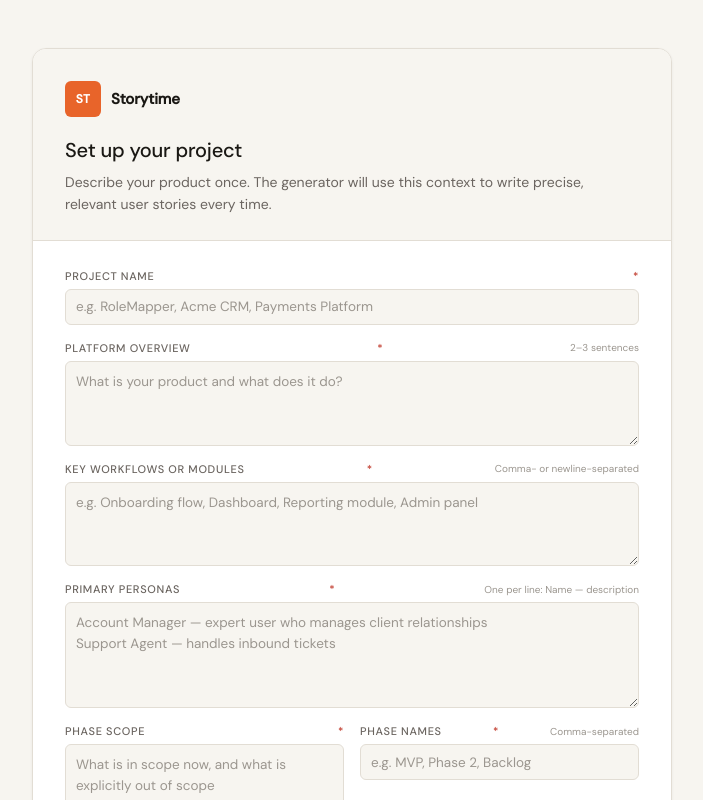
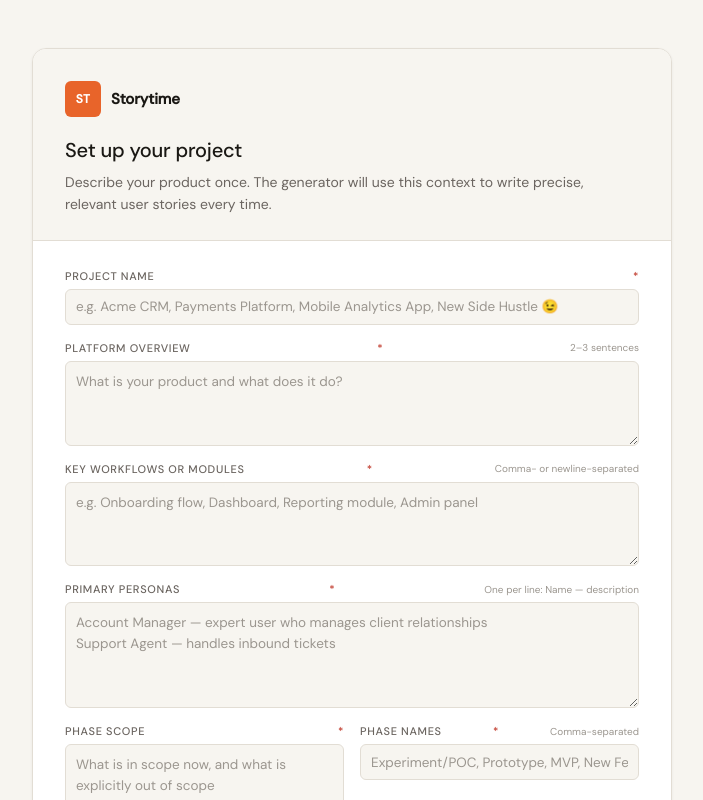
Before and after one commit to garelaos/rolemapper-story-gen, a React (Create React App) app: page / in a window 1280 px wide. Shown: the top 800 px of the page, without its empty margins (288-991 px from the left). Built offline with nearby package versions, Linux system fonts and the light colour scheme.

Commit message:
Update setup form placeholder text

```diff
--- a/src/ProjectSetup.js
+++ b/src/ProjectSetup.js
@@ -110,7 +110,7 @@ export default function ProjectSetup({ onComplete, onCancel, initialValues }) {
                 className={`field-input${errors.projectName ? ' field-input-error' : ''}`}
                 value={fields.projectName}
                 onChange={e => set('projectName', e.target.value)}
-                placeholder="e.g. RoleMapper, Acme CRM, Payments Platform"
+                placeholder="e.g. Acme CRM, Payments Platform, Mobile Analytics App, New Side Hustle 😉"
               />
             </Field>
 
@@ -166,7 +166,7 @@ export default function ProjectSetup({ onComplete, onCancel, initialValues }) {
                   className={`field-input${errors.phaseNames ? ' field-input-error' : ''}`}
                   value={fields.phaseNames}
                   onChange={e => set('phaseNames', e.target.value)}
-                  placeholder="e.g. MVP, Phase 2, Backlog"
+                  placeholder="Experiment/POC, Prototype, MVP, New Feature"
                 />
               </Field>
             </div>
```
